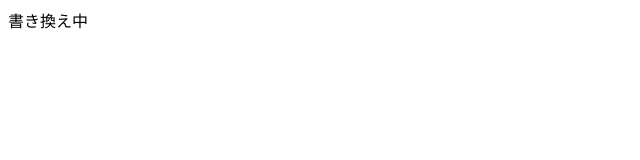
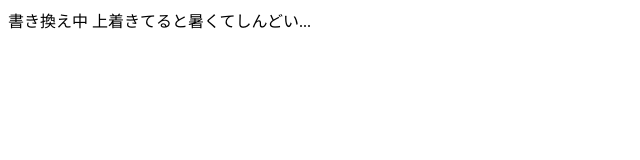
Before and after one commit to yota-okamo/221205028-git-learning-20230421, a plain HTML site: page index.html in a window 1280 px wide. Shown: the whole page, without its empty margins (0-640 px from the left). Drawn offline with Linux system fonts and the light colour scheme.

Commit message:
本文追加してみました

```diff
--- a/index.html
+++ b/index.html
@@ -6,5 +6,6 @@
   </head>
   <body>
     書き換え中
+    上着きてると暑くてしんどい...
   </body>
 </html>
```
